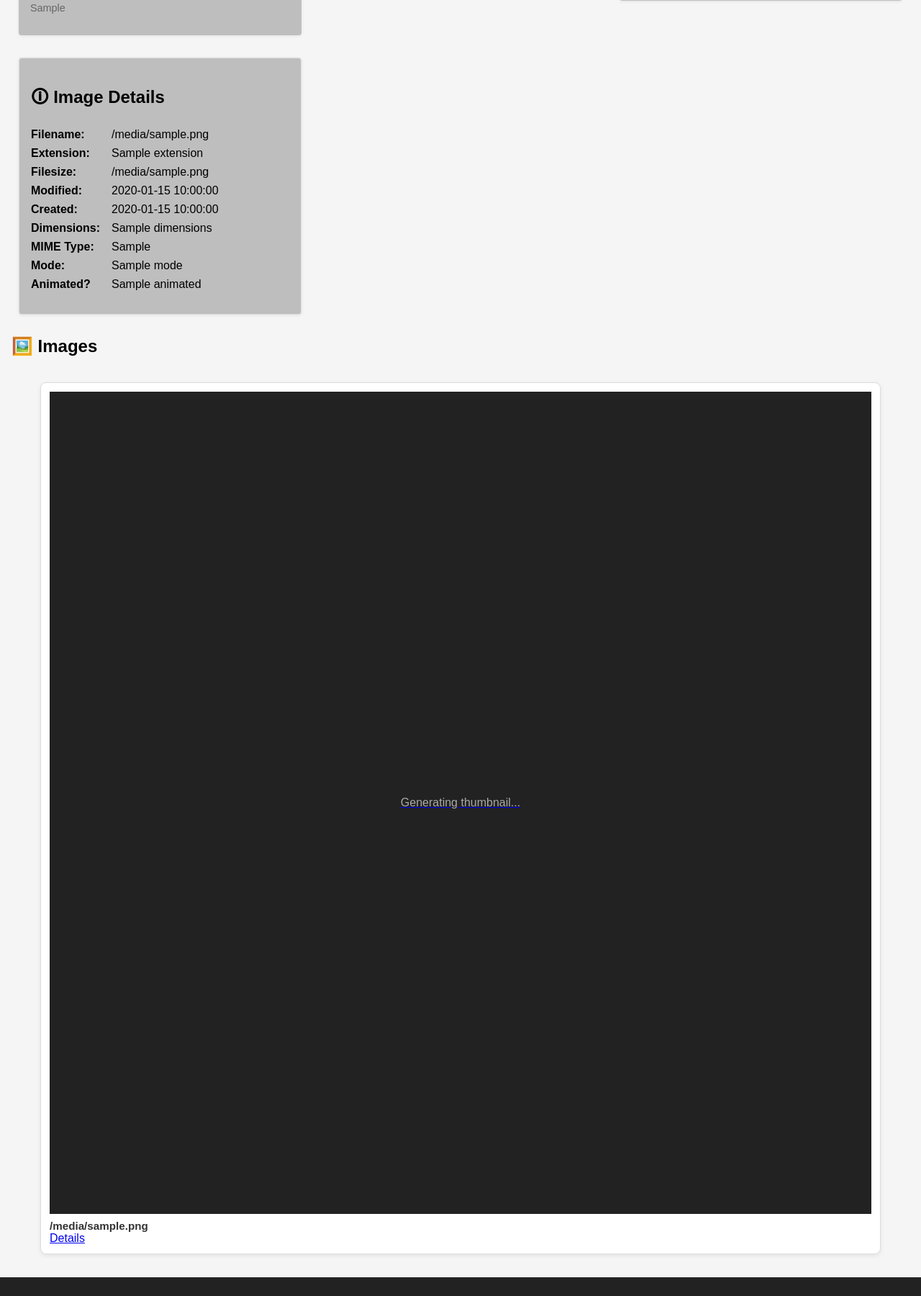
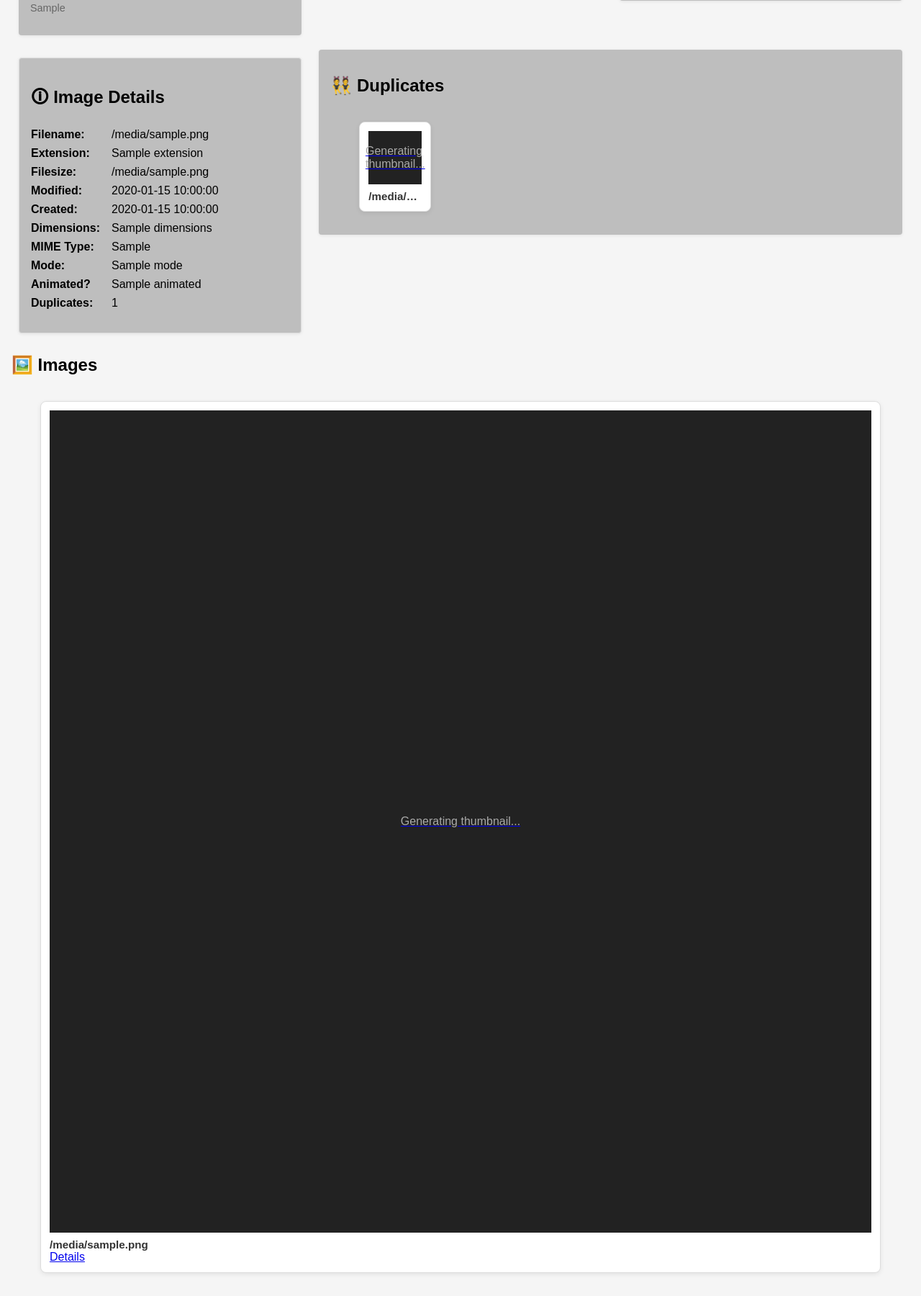
Before and after one commit to NullWhiteCode/MemeBrain, a Flask app: template templates/index.html in a window 1280 px wide. Shown: the part 286-2086 px from the top of the page at 72% size. Before the commit the page ends 2060 px from the top, so only its background shows below. Run offline with Flask 3, Linux system fonts and the light colour scheme; the template is opened without the code that fills it: most values are stand-ins (such as "Sample title", 1, 10 or a date in 2020); some libraries are stand-ins or nearby versions.

Commit message:
Add exact duplicate previews to image details

```diff
--- a/app.py
+++ b/app.py
@@ -21,6 +21,7 @@ from library import (
     index_library,
     search_library_index,
     split_path_parts,
+    build_duplicate_preview,
 )
 from metadata import get_image_metadata
 from thumbnails import (
@@ -308,6 +309,7 @@ def image_metadata(filename):
         return "File not found or unsupported file type.", 404
 
     metadata = get_image_metadata(image_path)
+    duplicate_preview = build_duplicate_preview(metadata["duplicates"], root_folder)
 
     current_folder = load_current_folder() or ""
     folder_path = root_folder / current_folder
@@ -337,6 +339,7 @@ def image_metadata(filename):
         library_name=root_folder.name,
         metadata=metadata,
         gallery=gallery,
+        duplicate_preview=duplicate_preview,
     )
 
 
--- a/library.py
+++ b/library.py
@@ -109,3 +109,26 @@ def build_gallery(library_path, indexed_files):
         )
 
     return gallery
+
+
+def build_duplicate_preview(duplicate_images, library_path):
+    duplicate_preview = []
+
+    for item in duplicate_images:
+        path = Path(item)
+
+        thumbnail_path = get_thumbnail_cache_path(
+            path,
+            library_path,
+        )
+
+        duplicate_preview.append(
+            {
+                "filename": path.name,
+                "relative_path": path.relative_to(library_path).as_posix(),
+                "thumbnail": thumbnail_path.name,
+                "thumbnail_exists": thumbnail_path.exists()
+            }
+        )
+
+    return duplicate_preview
--- a/metadata.py
+++ b/metadata.py
@@ -3,6 +3,7 @@
 import mimetypes
 from datetime import datetime
 from pathlib import Path
+from index import getImageDuplicates
 
 from PIL import Image
 
@@ -30,6 +31,7 @@ def get_image_metadata(image_path):
             "dimensions": f"{image.width} × {image.height}",
             "mode": image.mode,
             "animated": getattr(image, "is_animated", False),
+            "duplicates": getImageDuplicates(image_path),
         }
 
 
--- a/static/CSS/style.css
+++ b/static/CSS/style.css
@@ -53,6 +53,10 @@ body {
 
 .search-panel {
   grid-area: search;
+}
+
+.duplicates-panel {
+  grid-column: span 2;
 }
 
 /* Folder information */
@@ -240,3 +244,16 @@ body {
   background: #222;
   color: #aaa;
 }
+
+/* Duplicate gallery */
+
+.duplicate-grid {
+  display: grid;
+  grid-template-columns: repeat(auto-fill, minmax(140px, 180px));
+  gap: 1rem;
+  align-items: start;
+}
+
+.duplicate-grid .image-card img {
+  height: 160px;
+}
--- a/templates/index.html
+++ b/templates/index.html
@@ -94,29 +94,78 @@
       <div class="panel">
         <section class="metadata-panel">
           <h2>🛈 Image Details</h2>
+
           {% if metadata %}
           <dl class="metadata-list">
             <dt>Filename:</dt>
             <dd>{{ metadata.filename }}</dd>
+
             <dt>Extension:</dt>
             <dd>{{ metadata.extension }}</dd>
+
             <dt>Filesize:</dt>
             <dd>{{ metadata.filesize }}</dd>
+
             <dt>Modified:</dt>
             <dd>{{ metadata.modified }}</dd>
+
             <dt>Created:</dt>
             <dd>{{ metadata.created }}</dd>
+
             <dt>Dimensions:</dt>
             <dd>{{ metadata.dimensions }}</dd>
+
             <dt>MIME Type:</dt>
             <dd>{{ metadata.mime_type }}</dd>
+
             <dt>Mode:</dt>
             <dd>{{ metadata.mode }}</dd>
+
             <dt>Animated?</dt>
             <dd>{{ metadata.animated }}</dd>
+
+            <dt>Duplicates:</dt>
+            <dd>{{ metadata.duplicates | length }}</dd>
           </dl>
           {% endif %}
         </section>
+
+        {% if metadata and duplicate_preview %}
+        <section class="duplicates-panel">
+          <h2>👯 Duplicates</h2>
+
+          <div class="duplicate-grid">
+            {% for item in duplicate_preview %}
+            <figure class="image-card">
+              <a
+                href="{{ url_for('serve_image', filename=item.relative_path) }}"
+                data-lightbox="duplicate_preview"
+                data-caption="{{ item.filename }}"
+              >
+                {% if item.thumbnail_exists %}
+                <img
+                  src="{{ url_for('serve_thumbnail', filename=item.thumbnail) }}"
+                  alt="{{ item.filename }}"
+                />
+                {% else %}
+                <div
+                  class="thumbnail-placeholder"
+                  data-url="{{ url_for('serve_thumbnail', filename=item.thumbnail) }}"
+                  data-filename="{{ item.filename }}"
+                >
+                  Generating thumbnail...
+                </div>
+                {% endif %}
+              </a>
+
+              <figcaption class="filename" title="{{ item.filename }}">
+                {{ item.filename }}
+              </figcaption>
+            </figure>
+            {% endfor %}
+          </div>
+        </section>
+        {% endif %}
       </div>
 
       <section>
```
Also changed, not shown: index.py (+29 -1 lines), database/memebrain.db.
